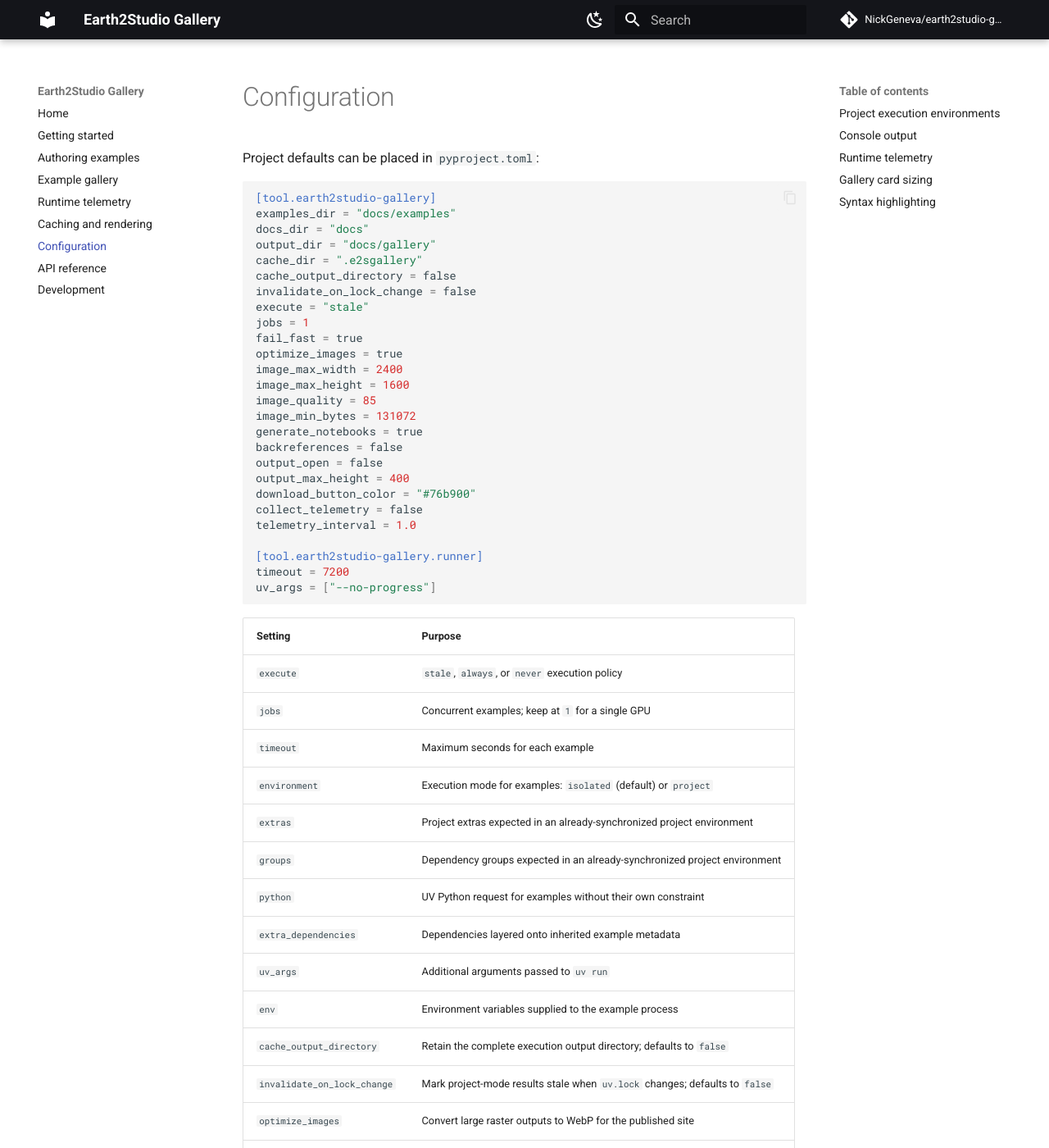
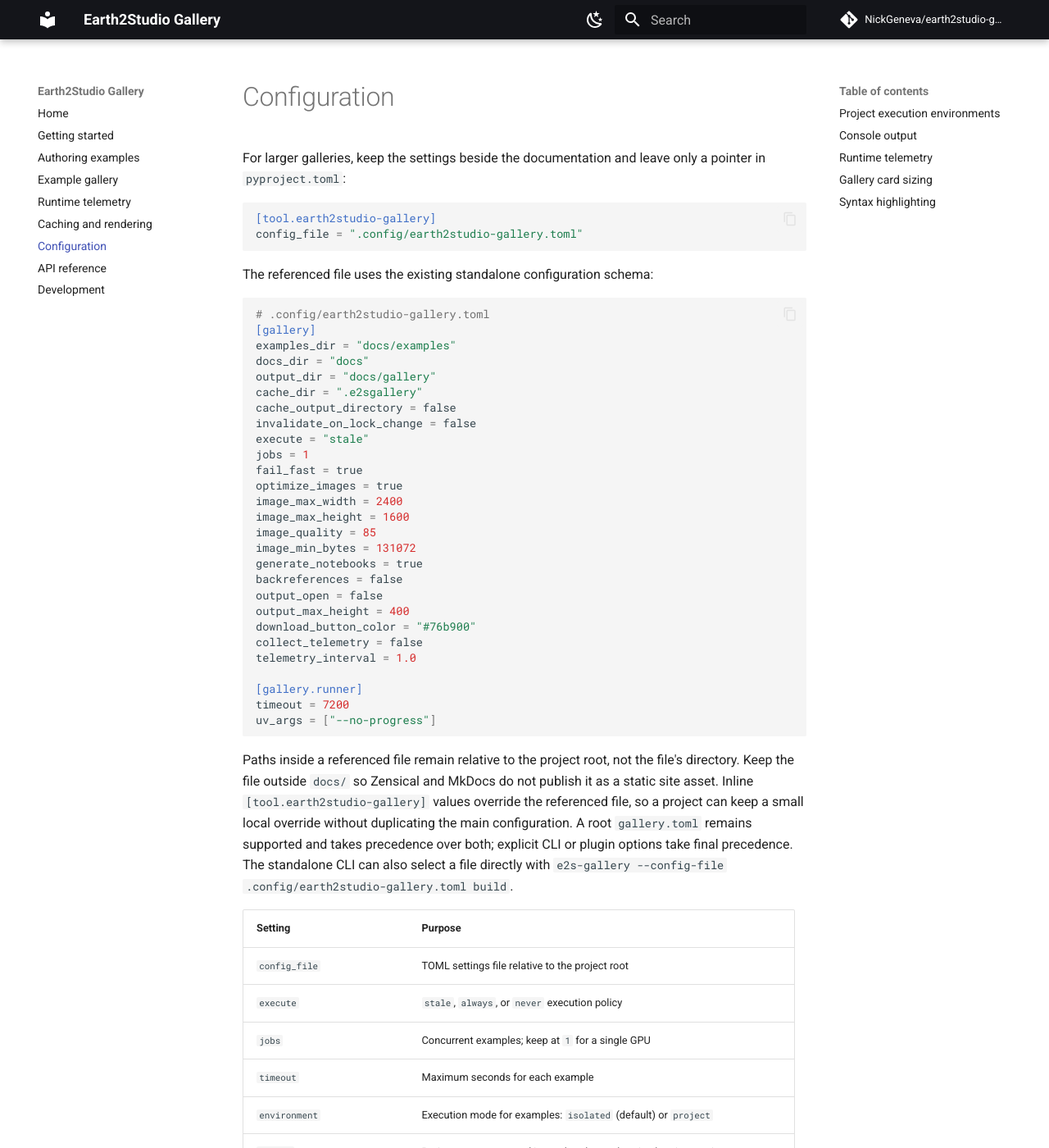
Before and after one commit to NickGeneva/earth2studio-gallery, an MkDocs documentation site: the page built from docs/configuration.md, in a window 1280 px wide and 1400 px high. Shown: the whole window at 82% size. Built offline with MkDocs 1.6.1 and Material for MkDocs 9.7.7, drawn with Linux system fonts in a browser that asks for light colours; comment, search, counter and statistics services are not loaded; some of the changed text lies outside the part shown.

Commit message:
Support nested backreferences and external config files

````diff
--- a/docs/configuration.md
+++ b/docs/configuration.md
@@ -1,9 +1,18 @@
 # Configuration
 
-Project defaults can be placed in `pyproject.toml`:
+For larger galleries, keep the settings beside the documentation and leave only a pointer in
+`pyproject.toml`:
 
 ```toml
 [tool.earth2studio-gallery]
+config_file = ".config/earth2studio-gallery.toml"
+```
+
+The referenced file uses the existing standalone configuration schema:
+
+```toml
+# .config/earth2studio-gallery.toml
+[gallery]
 examples_dir = "docs/examples"
 docs_dir = "docs"
 output_dir = "docs/gallery"
@@ -26,13 +35,22 @@
 collect_telemetry = false
 telemetry_interval = 1.0
 
-[tool.earth2studio-gallery.runner]
+[gallery.runner]
 timeout = 7200
 uv_args = ["--no-progress"]
 ```
 
+Paths inside a referenced file remain relative to the project root, not the file's directory.
+Keep the file outside `docs/` so Zensical and MkDocs do not publish it as a static site asset.
+Inline `[tool.earth2studio-gallery]` values override the referenced file, so a project can keep a
+small local override without duplicating the main configuration. A root `gallery.toml` remains
+supported and takes precedence over both; explicit CLI or plugin options take final precedence.
+The standalone CLI can also select a file directly with
+`e2s-gallery --config-file .config/earth2studio-gallery.toml build`.
+
 | Setting | Purpose |
 | --- | --- |
+| `config_file` | TOML settings file relative to the project root |
 | `execute` | `stale`, `always`, or `never` execution policy |
 | `jobs` | Concurrent examples; keep at `1` for a single GPU |
 | `timeout` | Maximum seconds for each example |
@@ -70,10 +88,10 @@
 example writes to an absolute path outside its working directory are never managed by the
 gallery.
 
-For Zensical and standalone CLI builds, configure these values under
-`[tool.earth2studio-gallery]` or `[gallery]`. MkDocs builds may set the same values under the
-`earth2studio-gallery` plugin. Because Zensical does not execute that plugin hook, values that
-exist only in `mkdocs.yml` do not configure the standalone command.
+For Zensical and standalone CLI builds, configure these values in a referenced file, under
+`[tool.earth2studio-gallery]`, or in a root `gallery.toml`. MkDocs builds may set `config_file`
+or the same values under the `earth2studio-gallery` plugin. Because Zensical does not execute
+that plugin hook, values that exist only in `mkdocs.yml` do not configure the standalone command.
 
 When backreferences are enabled, generate API Markdown before running the gallery command.
 Each API object needs a `<!-- e2sg-backreferences: package.object -->` marker. The registry
@@ -91,10 +109,10 @@
 environment.
 
 To reuse the repository's existing UV project environment for every example, set the default in
-the parent `pyproject.toml`:
+the referenced file:
 
 ```toml
-[tool.earth2studio-gallery.runner]
+[gallery.runner]
 environment = "project"
 extras = ["data", "stormcast-conus"]
 groups = ["docs"]
@@ -136,9 +154,9 @@
 `[dependency-groups]` and records them in retained execution provenance. It does not install
 the selections. The lockfile hash is recorded for reproducibility but does not invalidate a
 cached result by default, so unrelated dependency updates do not rerun expensive examples.
-Set `invalidate_on_lock_change = true` under `[tool.earth2studio-gallery]` if every lockfile
-change should mark project-mode results stale. Prepare the shared environment before building,
-for example:
+Set `invalidate_on_lock_change = true` under `[gallery]` (or
+`[tool.earth2studio-gallery]`) if every lockfile change should mark project-mode results stale.
+Prepare the shared environment before building, for example:
 
 ```console
 uv sync --locked --extra data --extra stormcast-conus --group docs
--- a/mkdocs.yml
+++ b/mkdocs.yml
@@ -35,13 +35,8 @@
   - search
   - autorefs
   - earth2studio-gallery:
-      examples_dir: docs/examples
-      output_dir: gallery
+      config_file: .config/earth2studio-gallery.toml
       execute: never
-      jobs: 1
-      backreferences: true
-      collect_telemetry: true
-      download_button_color: "#76b900"
 
 # Zensical does not execute third-party MkDocs plugin hooks yet, so declare the
 # generated gallery stylesheet explicitly. The MkDocs plugin de-duplicates it.
--- a/pyproject.toml
+++ b/pyproject.toml
@@ -47,11 +47,7 @@
 testpaths = ["tests"]
 
 [tool.earth2studio-gallery]
-examples_dir = "docs/examples"
-backreferences = true
-collect_telemetry = true
-telemetry_interval = 1.0
-download_button_color = "#76b900"
+config_file = ".config/earth2studio-gallery.toml"
 
 [tool.black]
 line-length = 100
````
Also changed, not shown: README.md (+17 -4 lines), 7 other files.
